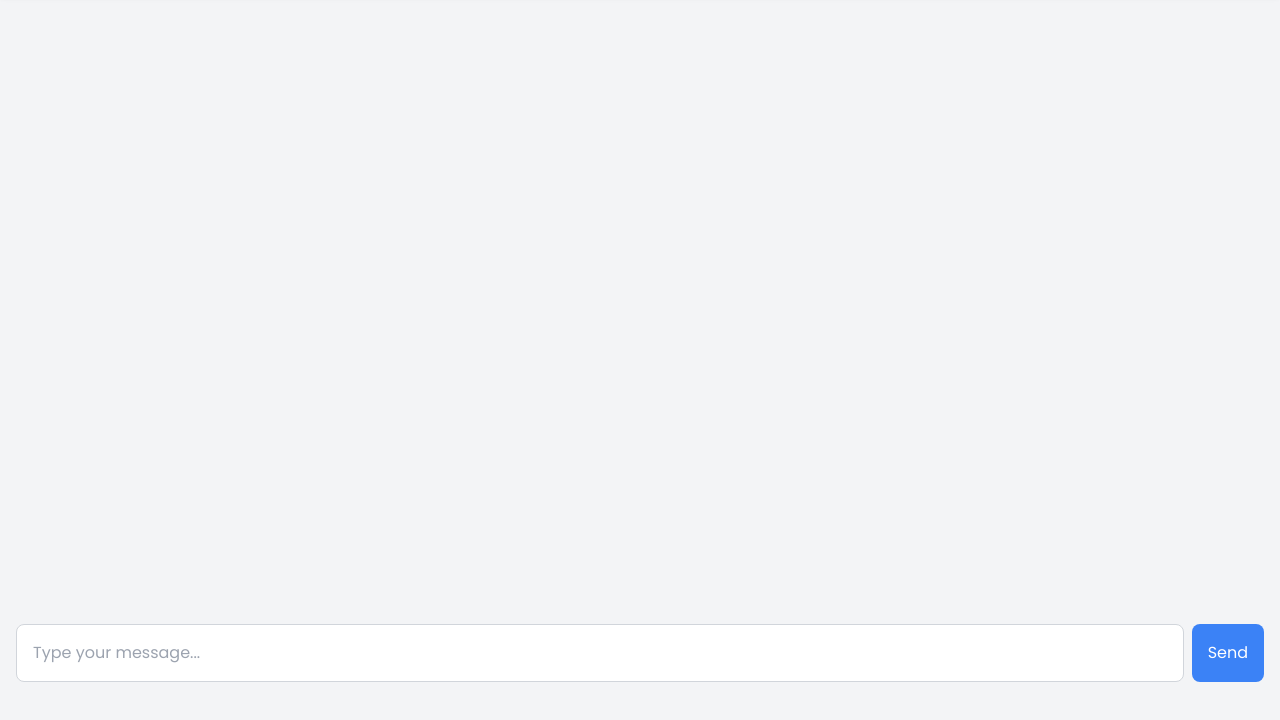
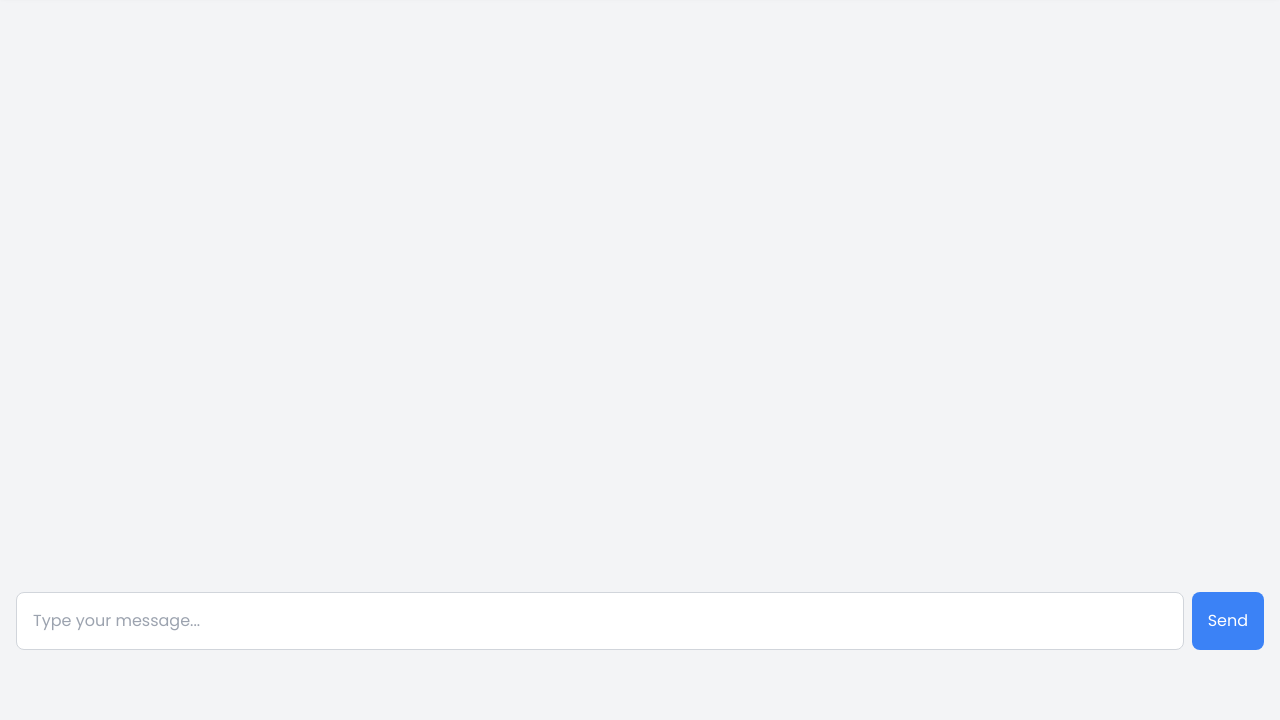
Before and after one commit to skido600/aso-ai, a website: page index.html in a window 1280 px wide. Shown: the part 74-794 px from the top of the page. Drawn offline with Linux system fonts and the light colour scheme.

Commit message:
Updated index.html and script.js

```diff
--- a/index.html
+++ b/index.html
@@ -39,7 +39,7 @@
           class="w-6 h-6 cursor-pointer"
         />
       </nav>
-      <!-- //history -->
+      <!-- history -->
       <menu
         id="history"
         class="absolute top-[1rem] left-0 translate-x-[-410px] transition-all bg-white shadow-md lemdi h-[70vh] z-[10] w-[70%] sm:w-[30%] p-4 overflow-y-auto mt-[4rem]"
@@ -64,7 +64,7 @@
       id="message_wrapper "
       class="flex justify-between flex-col h-[calc(100vh-6rem)] p-4"
     >
-      <main class="h-[60vh] overflow-y-auto">
+      <main class="h-[70vh] overflow-y-auto">
         <article
           id="article_res"
           class="flex justify-around gap-[10px] flex-col"
@@ -72,7 +72,7 @@
       </main>
 
       <!-- sending -->
-      <main class="flex relative bottom-[0rem]">
+      <main class="flex relative mb-[2rem]">
         <input
           id="input_mass"
           type="text"
--- a/script.js
+++ b/script.js
@@ -90,7 +90,7 @@ class View {
     let loading = document.createElement("div");
     user.classList.add("user");
 
-    loading.textContent = "loadind...";
+    loading.textContent = "loading...";
     user.textContent = this.input_mass.value;
     this.input_mass.value = "";
     this.article_res.appendChild(user);
```
Also changed, not shown: src/output.css.
